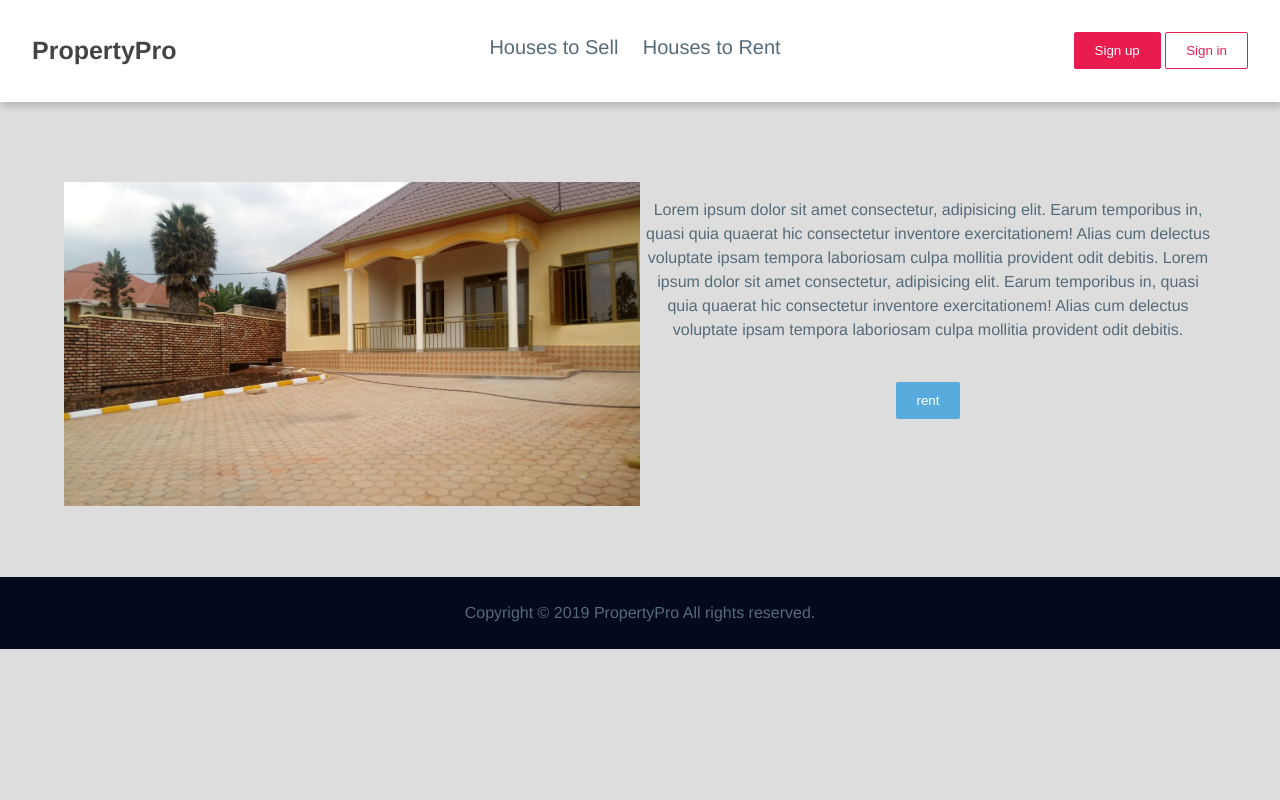
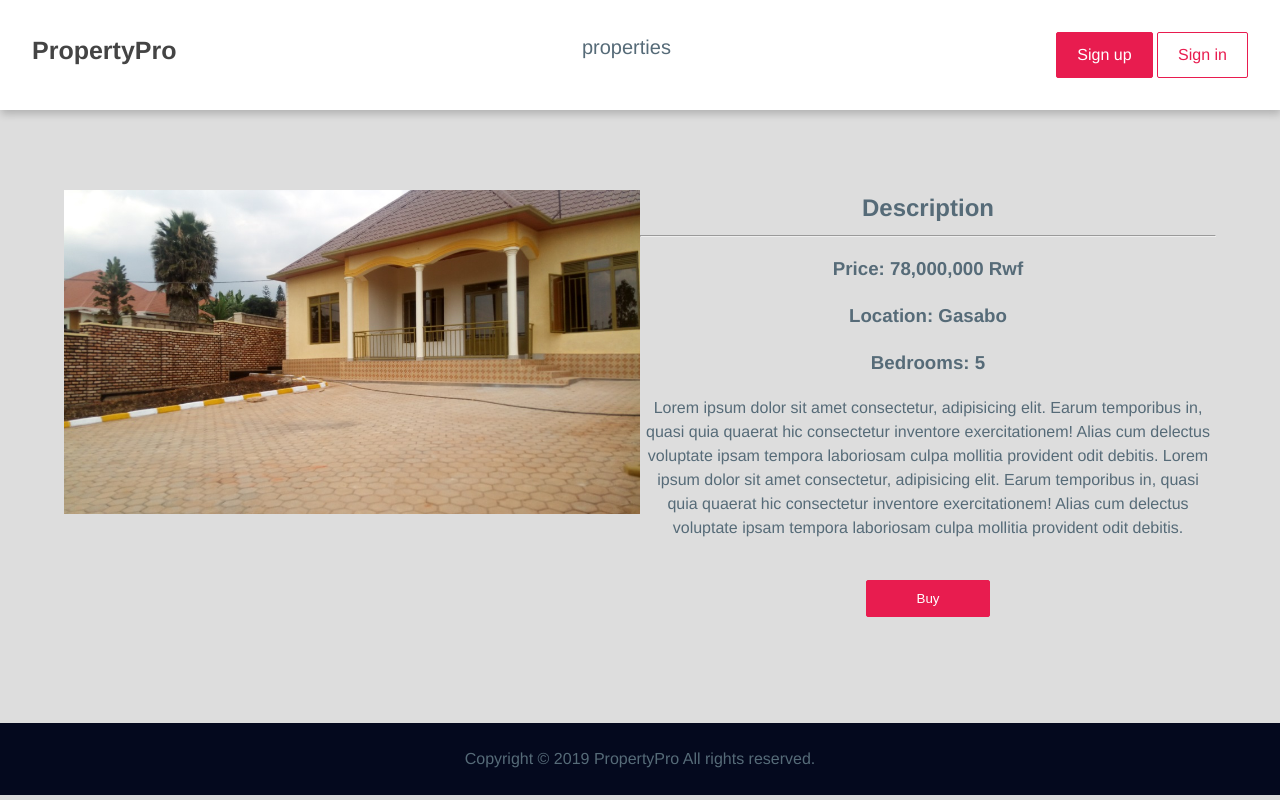
Before and after one commit to bahatiphill/PropertyPro-lite, a plain HTML site: page UI/property.html in a window 1280 px wide. Drawn offline with Linux system fonts and the light colour scheme.

Commit message:
Chore(User Interface): add more details to the specific property [deliver #166799541]

```diff
--- a/UI/css/style.css
+++ b/UI/css/style.css
@@ -239,12 +239,17 @@ footer {
   }
 }
 
+.house-details h2 {
+  margin: 0.01em;
+  padding: 0.01em;
+}
+
 .property-details {
   margin: 0 auto;
   width: 90%;
   text-align: center;
   margin-top: 5em;
-  margin-bottom: 4em;
+  margin-bottom: 5em;
 }
 
 /* Clear floats after the columns */
@@ -260,11 +265,11 @@ footer {
 
 .property-details button {
   display: inline;
-  padding: 10px 20px;
+  padding: 10px 50px;
   text-decoration: none;
   border-radius: 2px;
-  background-color: #58acdd;
-  border: 1px solid #58acdd;
+  background-color: #e81c4f;
+  border: 1px solid #e81c4f;
   color: #fff;
   margin-bottom: 2em;
 }
--- a/UI/property.html
+++ b/UI/property.html
@@ -10,19 +10,18 @@
   <body>
     <header>
       <div class="logo">
-        <a href="#">PropertyPro</a>
+        <a href="index.html">PropertyPro</a>
       </div>
 
       <!--Main links-->
       <div class="menu">
-        <a href="#">Houses to Sell</a>
-        <a href="#">Houses to Rent</a>
+        <a href="properties.html">properties</a>
       </div>
 
       <!--sign up/in buttons-->
       <div class="signing">
-        <button class="signup">Sign up</button>
-        <button class="signin">Sign in</button>
+        <a href="signup.html" class="signup">Sign up</a>
+        <a href="signin.html" class="signin">Sign in</a>
       </div>
     </header>
 
@@ -33,6 +32,11 @@
           <img src="/UI/assets/img/house3.jpg" />
         </div>
         <div class="house-details">
+          <h2>Description</h2>
+          <hr />
+          <h3>Price: 78,000,000 Rwf</h3>
+          <h3>Location: Gasabo</h3>
+          <h3>Bedrooms: 5</h3>
           <p>
             Lorem ipsum dolor sit amet consectetur, adipisicing elit. Earum
             temporibus in, quasi quia quaerat hic consectetur inventore
@@ -44,7 +48,7 @@
             odit debitis.
           </p>
           <br />
-          <button>rent</button>
+          <button>Buy</button>
         </div>
       </div>
     </section>
```
Also changed, not shown: UI/properties.html (+8 -8 lines).
